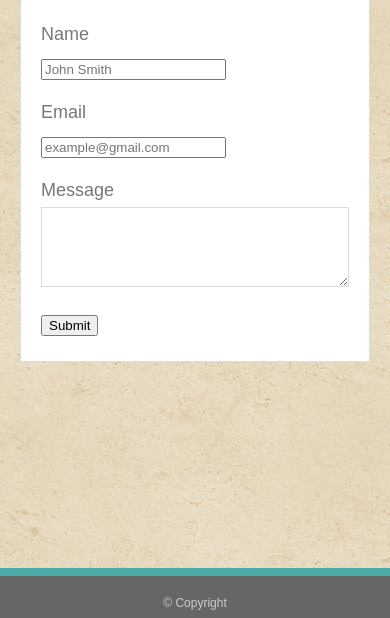
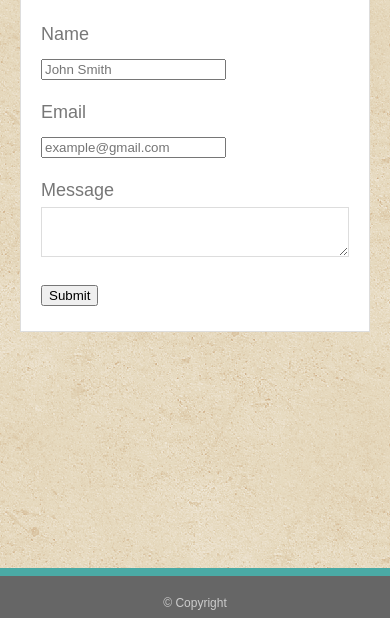
Before and after one commit to zuk881/Responsive-Portfolio, a plain HTML site: page contact.html in a window 390 px wide. Shown: the part 226-844 px from the top of the page. Drawn offline with Linux system fonts and the light colour scheme.

Commit message:
more iphone tweaks

```diff
--- a/assets/css/style.css
+++ b/assets/css/style.css
@@ -296,15 +296,19 @@ textarea[type=submit] {
 
         @media screen and (max-width: 640px) {
 
+        #main-container{
+            margin-bottom: 0px;
+        }
         .work {
             width: 75%;
             font-size: small;
             margin-left: 45px;
         }
         .main-container {
+            width: 100%;
             margin: 0px;
         }
         textarea {
-            height: 80px;
+            height: 50px;
         }
                 }
```
